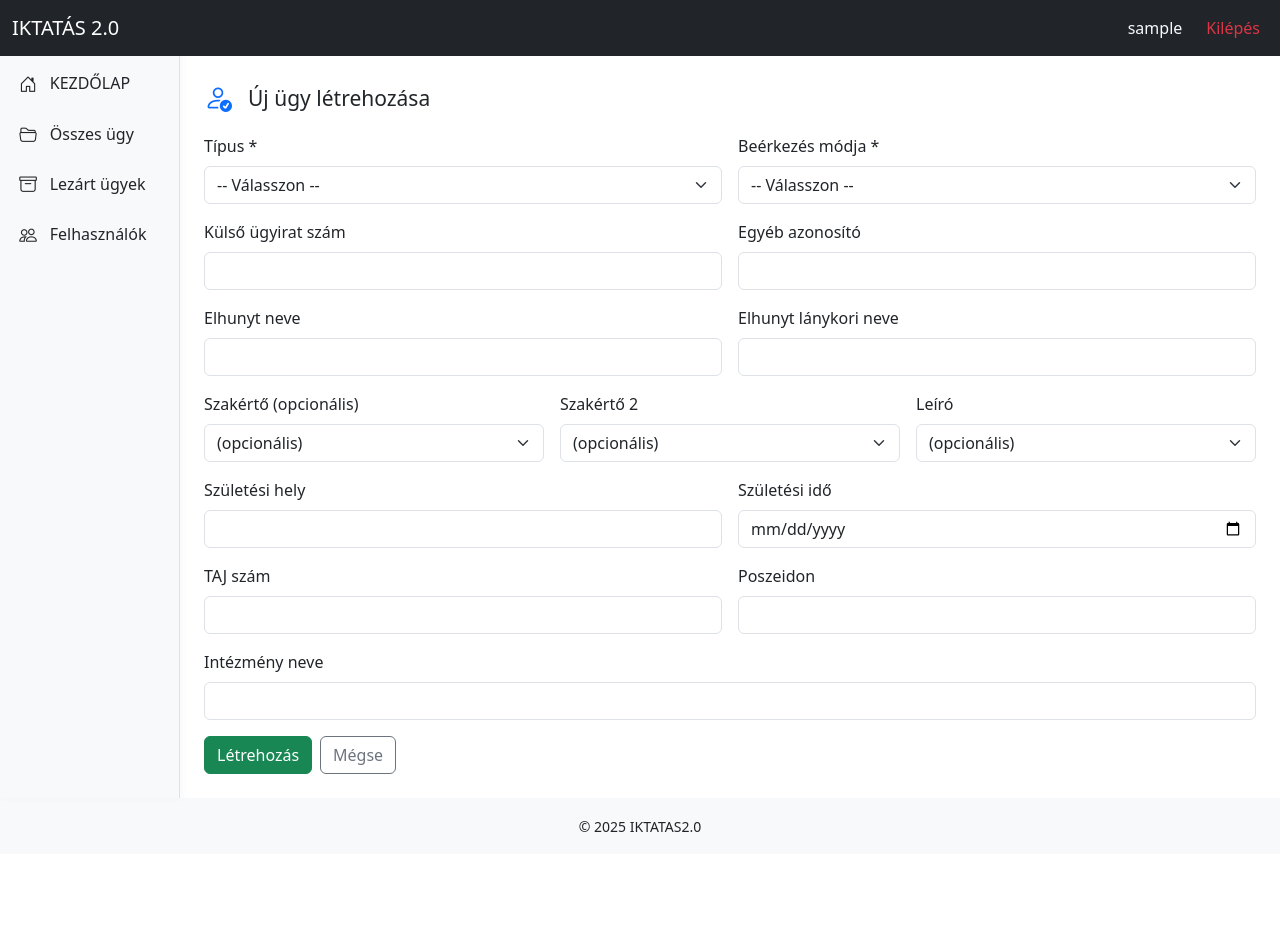
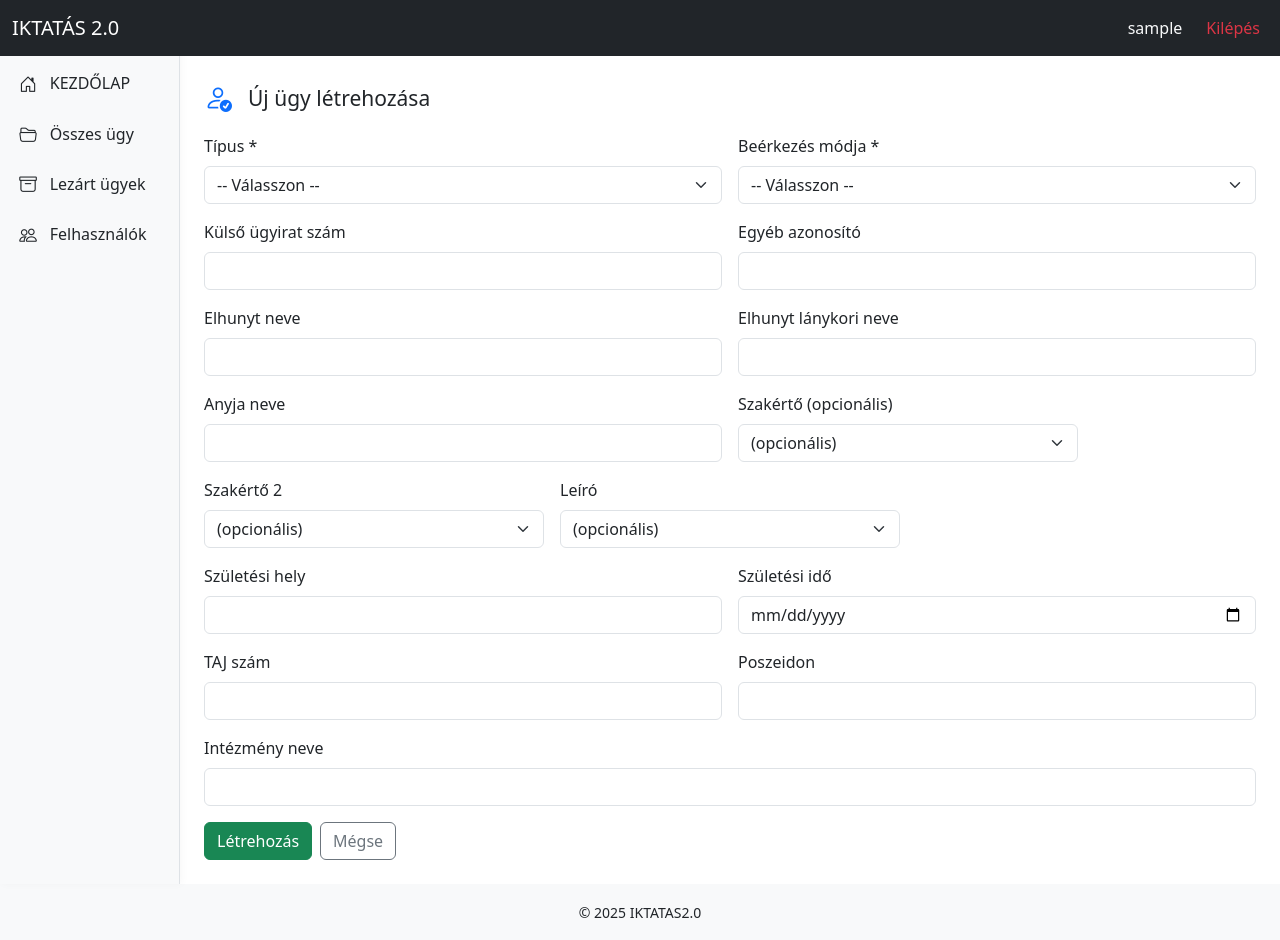
Before and after one commit to PR1MKO/iktat, a Flask app: page /cases/new in a window 1280 px wide. Before the commit the page ends 832 px from the top, so only its background shows below. Run offline with Flask 3, Linux system fonts and the light colour scheme; the visitor is signed in with stand-in values (Sample User, id 1); data comes from the database, SQL or seed files in the repository.

Commit message:
Ôťů Apply Codex update: toxi

```diff
--- a/app/models.py
+++ b/app/models.py
@@ -54,6 +54,7 @@ class Case(db.Model):
     beerk_modja = db.Column(db.String(32))   # Beérkezés módja
     poszeidon      = db.Column(db.String(64))    # Poszeidon
     lanykori_nev   = db.Column(db.String(128))   # Elhunyt lánykori neve
+    mother_name    = db.Column('anyja_neve', db.String(128))  # Anyja neve
     szul_hely      = db.Column(db.String(128))   # Szuletési hely
     taj_szam       = db.Column(db.String(16))    # TAJ szám
 
--- a/app/templates/create_case.html
+++ b/app/templates/create_case.html
@@ -88,6 +88,11 @@
   <div class="col-md-6">
     <label for="lanykori_nev" class="form-label">Elhunyt lánykori neve</label>
     <input type="text" id="lanykori_nev" name="lanykori_nev" class="form-control">
+  </div>
+
+  <div class="col-md-6">
+    <label for="mother_name" class="form-label">Anyja neve</label>
+    <input type="text" id="mother_name" name="mother_name" class="form-control">
   </div>
 
   <!-- Experts & Describer -->
--- a/app/templates/edit_case_basic.html
+++ b/app/templates/edit_case_basic.html
@@ -30,6 +30,11 @@
   <div class="col-md-6">
     <label for="lanykori_nev" class="form-label">Elhunyt lánykori neve</label>
     <input type="text" id="lanykori_nev" name="lanykori_nev" class="form-control" value="{{ case.lanykori_nev or '' }}">
+  </div>
+
+  <div class="col-md-6">
+    <label for="mother_name" class="form-label">Anyja neve</label>
+    <input type="text" id="mother_name" name="mother_name" class="form-control" value="{{ case.mother_name or '' }}">
   </div>
 
   <div class="col-md-6">
--- a/app/templates/includes/case_macros.html
+++ b/app/templates/includes/case_macros.html
@@ -24,6 +24,7 @@
           <tr><th>Beérkezés módja:</th><td>{{ case.beerk_modja or '–' }}</td></tr>
           <tr><th>Poszeidon:</th><td>{{ case.poszeidon or '–' }}</td></tr>
           <tr><th>Elhunyt lánykori neve:</th><td>{{ case.lanykori_nev or '–' }}</td></tr>
+          <tr><th>Anyja neve:</th><td>{{ case.mother_name or '–' }}</td></tr>
           <tr><th>Születési hely:</th><td>{{ case.szul_hely or '–' }}</td></tr>
           <tr><th>TAJ szám:</th><td>{{ case.taj_szam or '–' }}</td></tr>
         </table>
--- a/app/views/auth.py
+++ b/app/views/auth.py
@@ -377,6 +377,7 @@ def create_case():
         beerk_modja  = request.form.get('beerk_modja', '').strip() or None
         poszeidon    = request.form.get('poszeidon', '').strip() or None
         lanykori_nev = request.form.get('lanykori_nev', '').strip() or None
+        mother_name  = request.form.get('mother_name', '').strip() or None
         szul_hely    = request.form.get('szul_hely', '').strip() or None
         taj_szam     = request.form.get('taj_szam', '').strip() or None
 
@@ -399,6 +400,7 @@ def create_case():
             beerk_modja=beerk_modja,
             poszeidon=poszeidon,
             lanykori_nev=lanykori_nev,
+            mother_name=mother_name,
             szul_hely=szul_hely,
             taj_szam=taj_szam,
         )
@@ -490,6 +492,7 @@ def edit_case_basic(case_id):
     if request.method == 'POST':
         case.deceased_name = request.form.get('deceased_name') or None
         case.lanykori_nev = request.form.get('lanykori_nev') or None
+        case.mother_name = request.form.get('mother_name') or None
         case.taj_szam = request.form.get('taj_szam') or None
         case.szul_hely = request.form.get('szul_hely') or None
         birth_date_str = request.form.get('birth_date')
```
Also changed, not shown: migrations/versions/2b4d36c64bf1_add_mother_name_to_case.py (added, +24 -0 lines).
